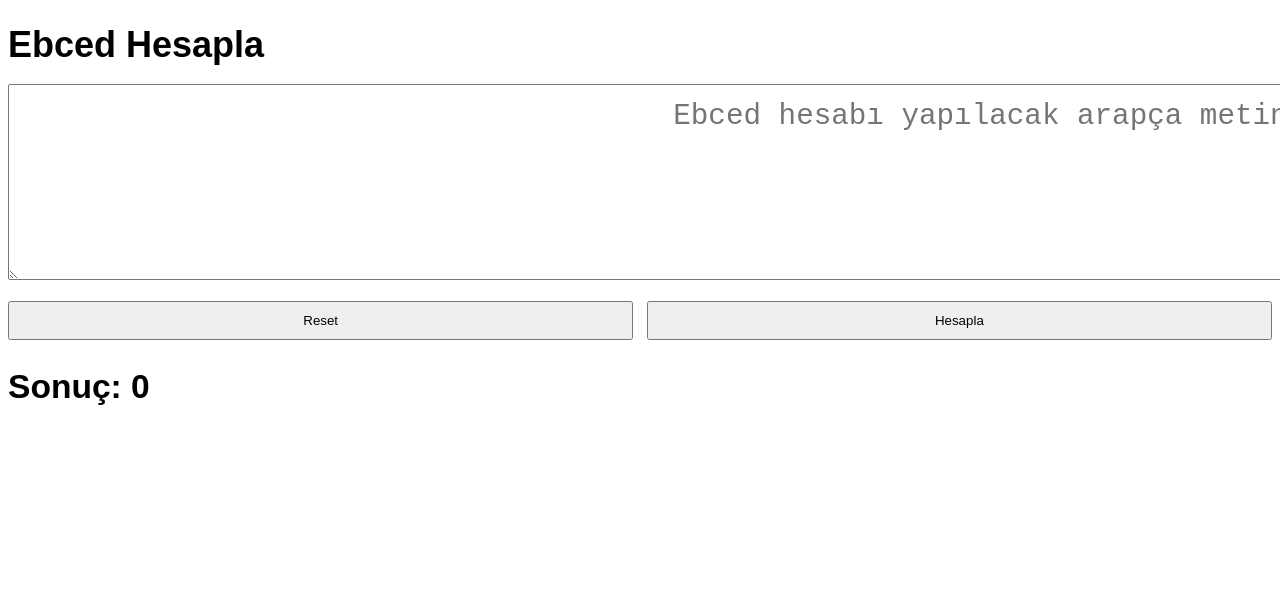
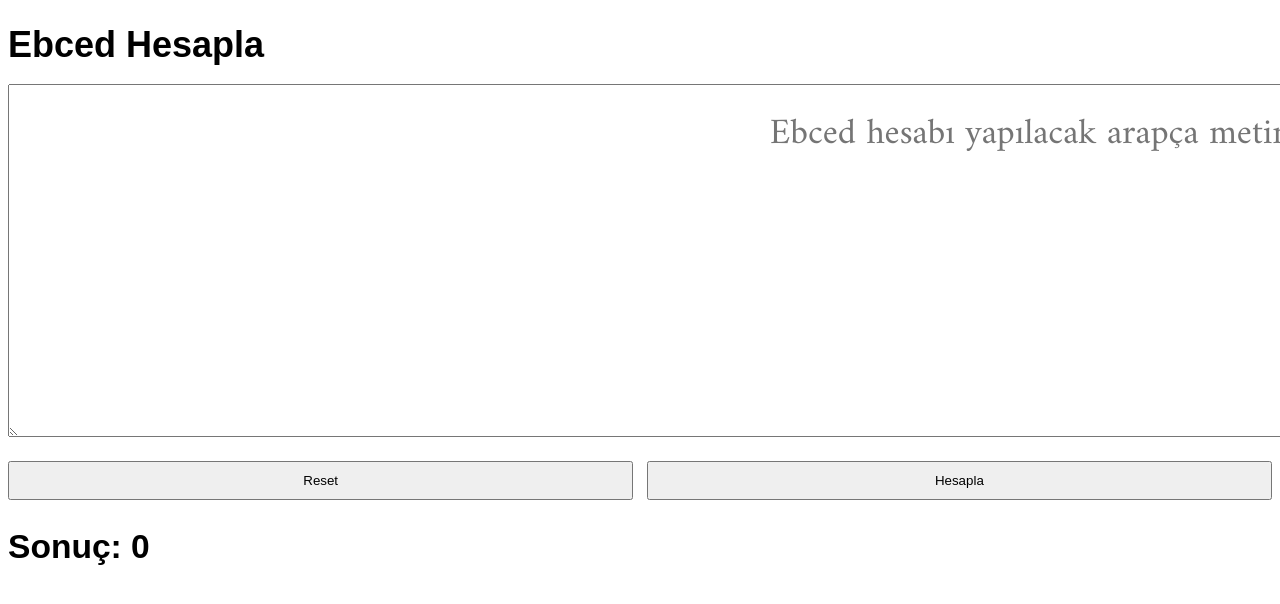
Before and after one commit to cihad/ebced, a Vue app: page / in a window 1280 px wide. Shown: the top 604 px of the page. Built offline with nearby package versions, Linux system fonts and the light colour scheme; the HTML template or start-up script is replaced by a standard one.

Commit message:
Amiri font eklendi

```diff
--- a/src/App.vue
+++ b/src/App.vue
@@ -78,6 +78,8 @@ export default {
 </script>
 
 <style scoped>
+@import url('https://fonts.googleapis.com/css2?family=Amiri&display=swap');
+
 .app {
 	font-family: sans-serif;
 	font-size: 150%;
@@ -114,6 +116,7 @@ h2 {
 	font-size: 1.5em;
 	color: red;
 	min-height: 5em;
+	font-family: 'Amiri', serif;
 }
 
 .ebced-presenter {
```
Also changed, not shown: 9 other files (tests, documents, lock files or other folders).
